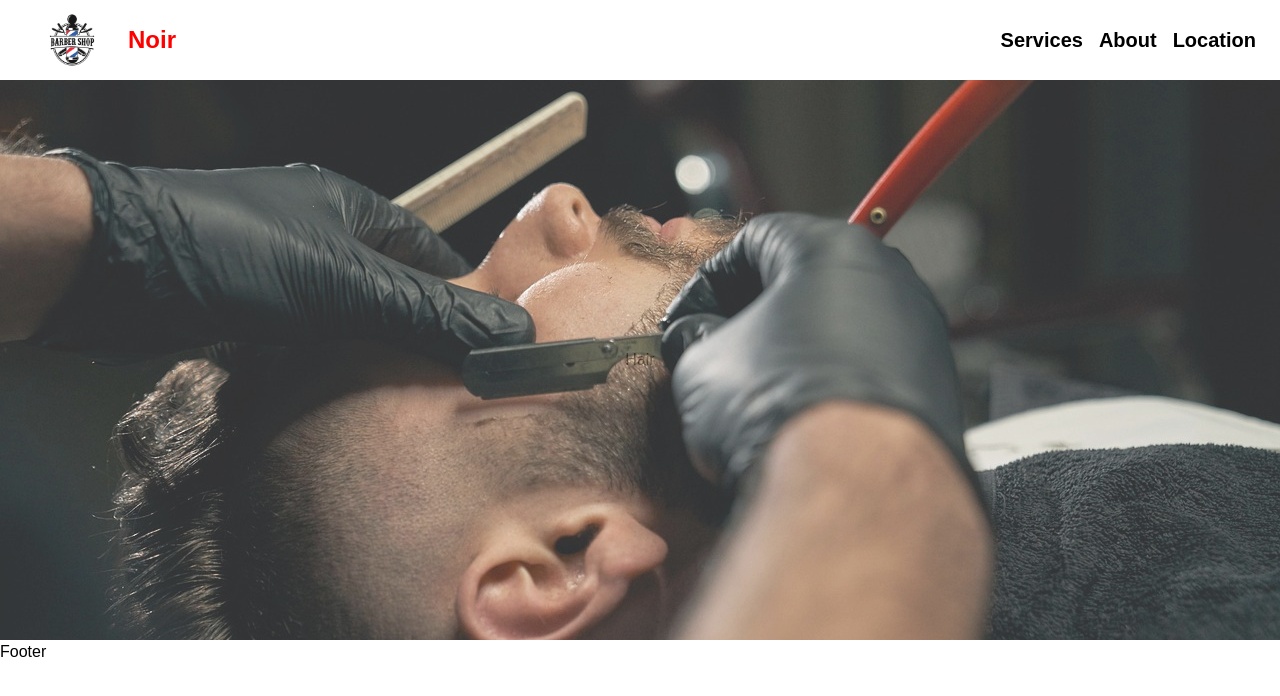
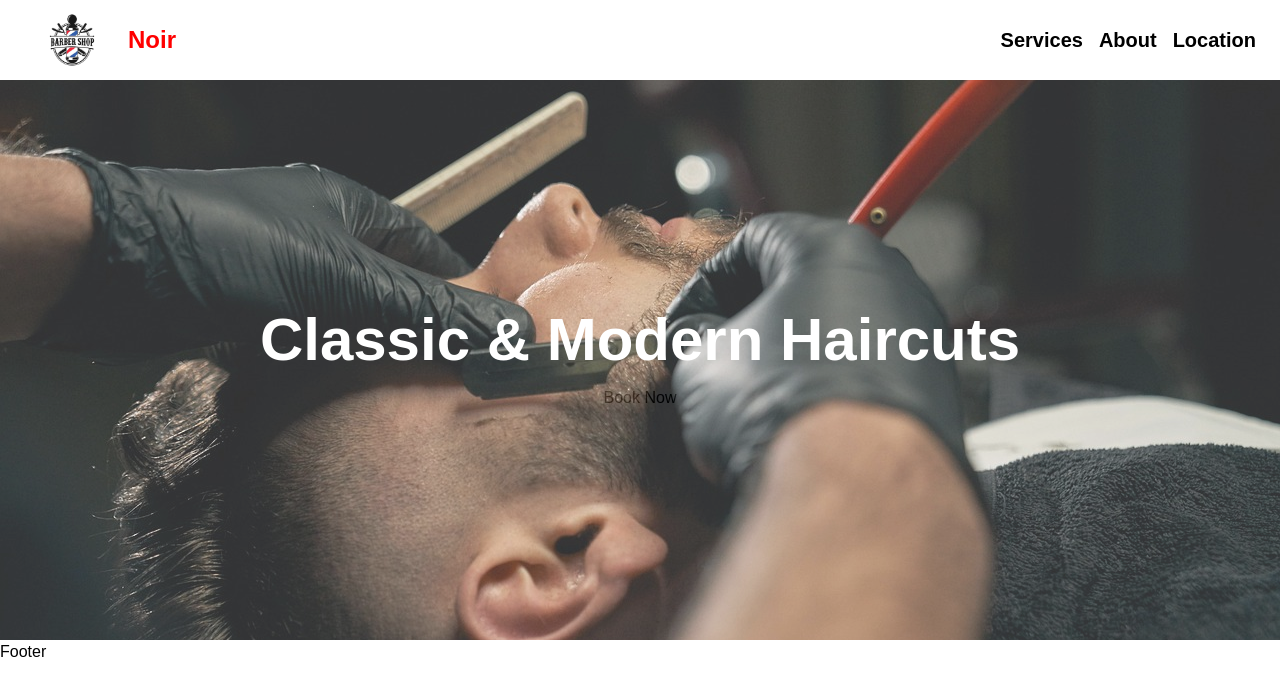
Before and after one commit to OlgaMinaievaWebDev/barbershop, a React (Vite) app: page / in a window 1280 px wide. Shown: the top 696 px of the page. Built offline with nearby package versions, Linux system fonts and the light colour scheme; a web font is replaced by a local one.

Commit message:
Button component added

```diff
--- /dev/null
+++ b/src/UI/Button.jsx
@@ -0,0 +1,9 @@
+function Button({children}) {
+ return (
+  <button>
+   {children}
+  </button>
+ )
+}
+
+export default Button
--- a/src/pages/Home.jsx
+++ b/src/pages/Home.jsx
@@ -1,8 +1,10 @@
 import heroImg from '../assets/barber-hero.jpg'
+import Button from '../UI/Button'
 function Home() {
  return (
   <section className="relative px-4 h-[70vh] flex flex-col gap-4 justify-center items-center">
-   <h2>Hair</h2>
+   <h1 className='z-20 text-6xl font-bold text-white'>Classic & Modern Haircuts</h1>
+<Button>Book Now</Button>
    <img src={heroImg} alt="man shave" className='absolute opacity-80 top-0 left-o w-full h-full object-cover'/>
   </section>
  )
```
